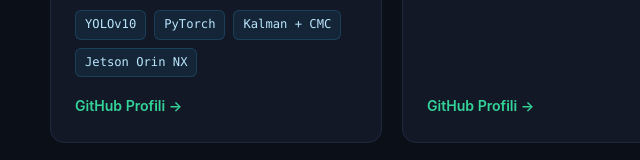
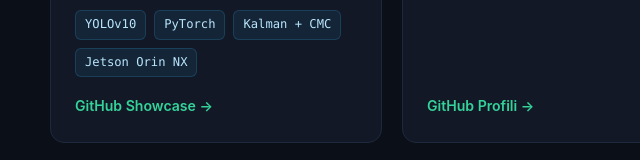
Before and after one commit to alierenkocaman/alierenkocaman.github.io, a plain HTML site: page index.html in a window 1280 px wide. Shown: the part 1082-1242 px from the top of the page, 72-712 px from the left. Drawn offline with Linux system fonts and the light colour scheme.

Commit message:
Update GitHub link to showcase repository

```diff
--- a/index.html
+++ b/index.html
@@ -338,7 +338,7 @@
               <span class="tech">Jetson Orin NX</span>
             </div>
           </div>
-          <a href="https://github.com/alierenkocaman" target="_blank" rel="noopener" class="card-link" data-i18n="link_showcase">GitHub Profili →</a>
+          <a href="https://github.com/alierenkocaman/aupi-edge-perception" target="_blank" rel="noopener" class="card-link">GitHub Showcase →</a>
         </article>
 
         <!-- 2. Taktik-RAG -->
```
